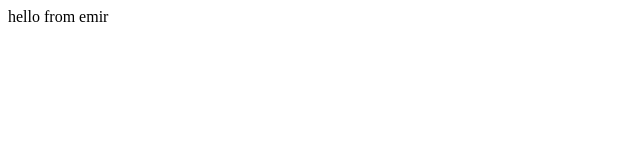
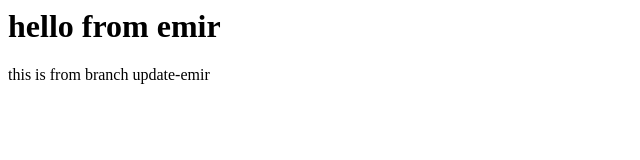
Before and after one commit to emmarrat/git-test, a plain HTML site: page index.html in a window 1280 px wide. Shown: the whole page, without its empty margins (0-640 px from the left). Drawn offline with Linux system fonts and the light colour scheme.

Commit message:
updated index.html

```diff
--- a/index.html
+++ b/index.html
@@ -1 +1,4 @@
-<div>hello from emir</div>
+<div>
+  <h1> hello from emir </h1>
+  <p>this is from branch update-emir</p>
+</div>
```
